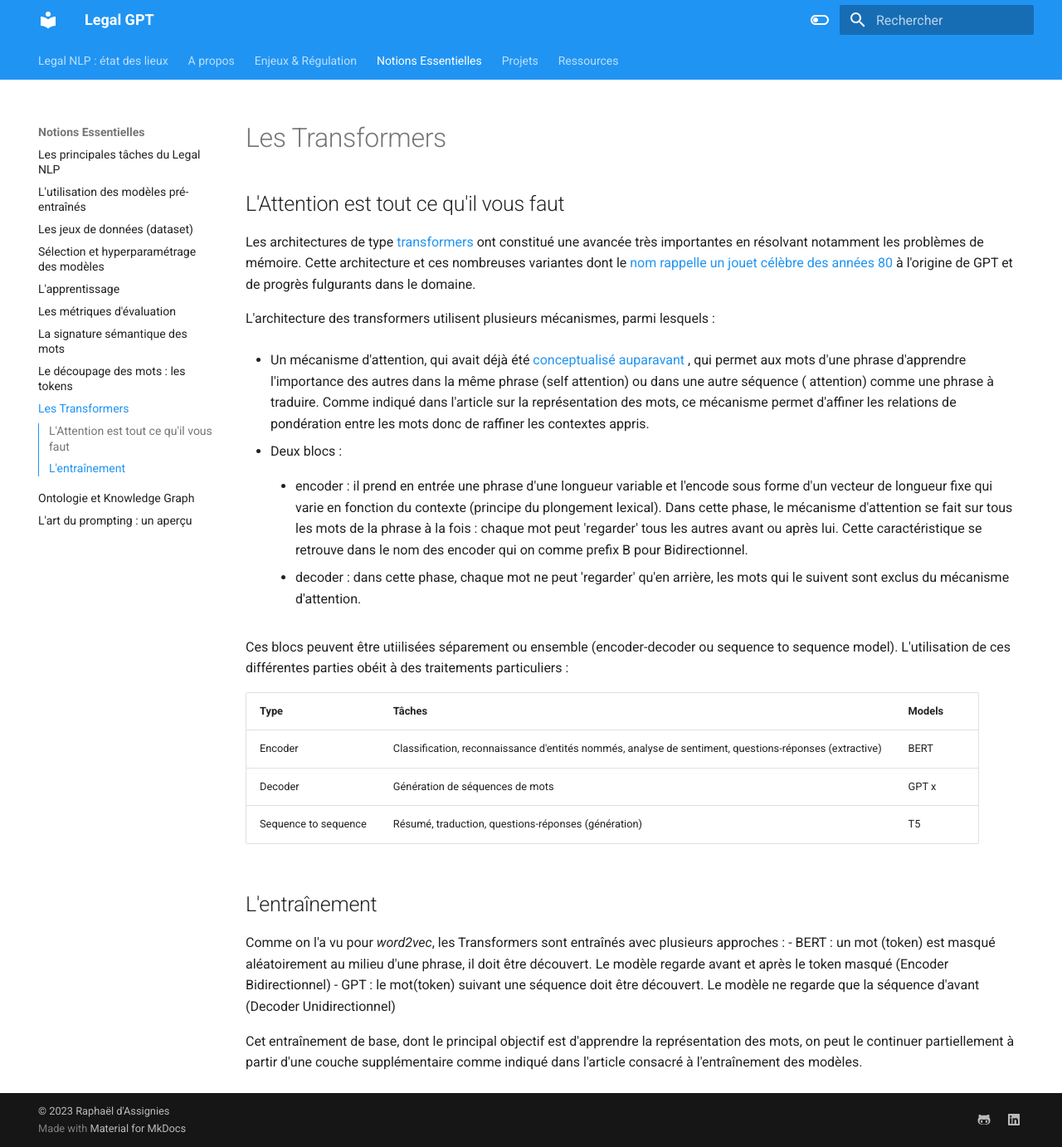
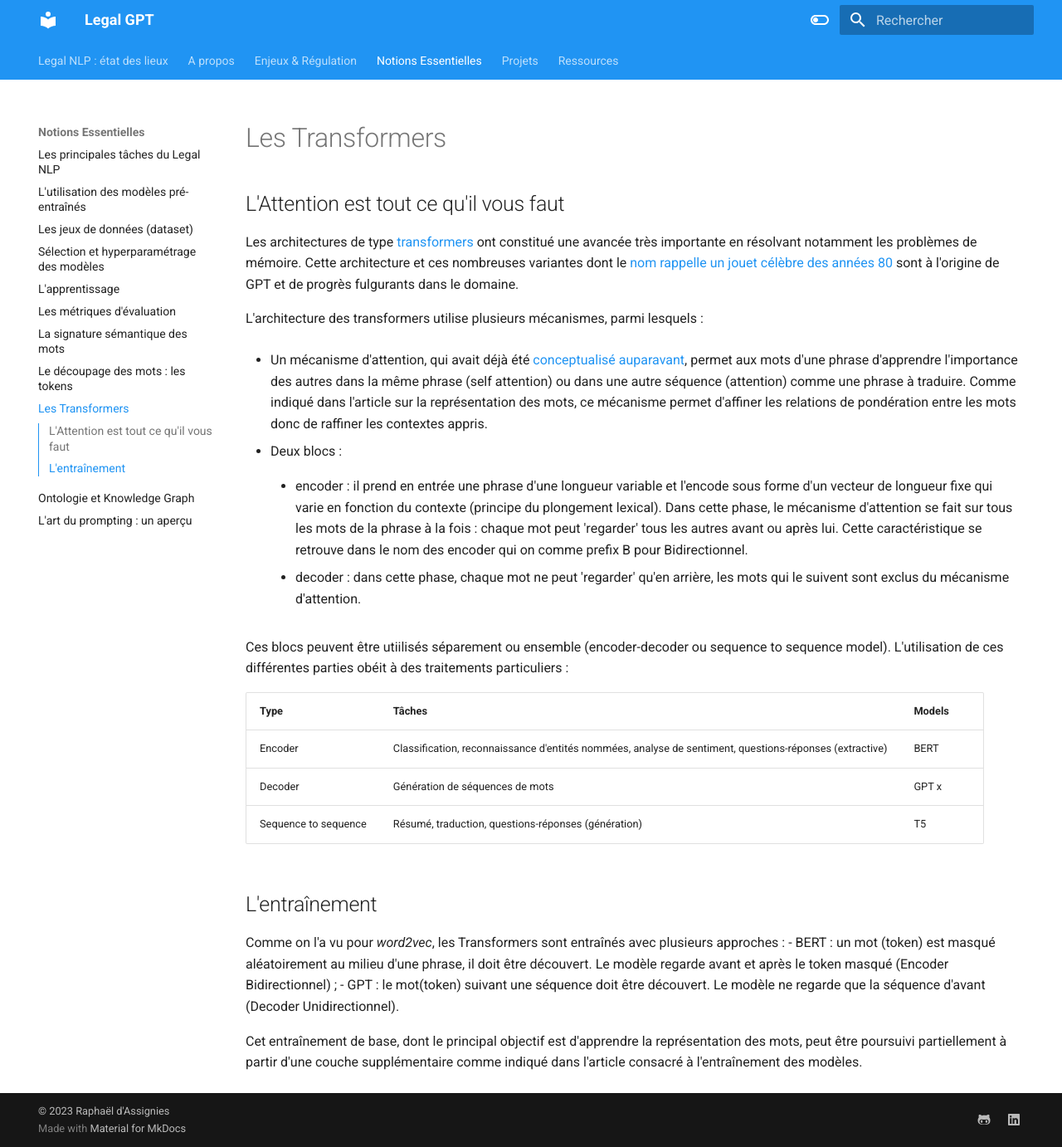
Before and after one commit to rdassignies/legalgpt, an MkDocs documentation site: the page built from docs/Notions_Essentielles/7_Transformers.md, in a window 1280 px wide and 1382 px high. Shown: the whole window at 83% size. Built offline with MkDocs 1.6.1 and Material for MkDocs 9.7.7, drawn with Linux system fonts in a browser that asks for light colours; a script that is not in the unit is left out.

Commit message:
mise en forme 1

```diff
--- a/docs/Notions_Essentielles/7_Transformers.md
+++ b/docs/Notions_Essentielles/7_Transformers.md
@@ -3,11 +3,11 @@
 ## L'Attention est tout ce qu'il vous faut
 
 
-Les architectures de type [transformers](https://arxiv.org/abs/1706.03762) ont constitué une avancée très importantes en résolvant notamment les problèmes de mémoire. Cette architecture et ces nombreuses variantes dont le [nom rappelle un jouet célèbre des années 80](https://www.google.com/search?q=80%27s+transformers+toys&oq=80%27s+transfo&aqs=chrome.1.0i19i512l2j69i57j0i19i512l7.4930j0j15&sourceid=chrome&ie=UTF-8) à l'origine de GPT et de progrès fulgurants dans le domaine.
+Les architectures de type [transformers](https://arxiv.org/abs/1706.03762) ont constitué une avancée très importante en résolvant notamment les problèmes de mémoire. Cette architecture et ces nombreuses variantes dont le [nom rappelle un jouet célèbre des années 80](https://www.google.com/search?q=80%27s+transformers+toys&oq=80%27s+transfo&aqs=chrome.1.0i19i512l2j69i57j0i19i512l7.4930j0j15&sourceid=chrome&ie=UTF-8) sont à l'origine de GPT et de progrès fulgurants dans le domaine.
 
-L'architecture des transformers utilisent plusieurs mécanismes, parmi lesquels :
+L'architecture des transformers utilise plusieurs mécanismes, parmi lesquels :
 
-- Un mécanisme d'attention, qui avait déjà été [conceptualisé auparavant](https://arxiv.org/pdf/1409.0473.pdf) , qui permet aux mots d'une phrase d'apprendre l'importance des autres dans la même phrase (self attention) ou dans une autre séquence ( attention) comme une phrase à traduire. Comme indiqué dans l'article sur la représentation des mots, ce mécanisme permet d'affiner les relations de pondération entre les mots donc de raffiner les contextes appris.
+- Un mécanisme d'attention, qui avait déjà été [conceptualisé auparavant](https://arxiv.org/pdf/1409.0473.pdf), permet aux mots d'une phrase d'apprendre l'importance des autres dans la même phrase (self attention) ou dans une autre séquence (attention) comme une phrase à traduire. Comme indiqué dans l'article sur la représentation des mots, ce mécanisme permet d'affiner les relations de pondération entre les mots donc de raffiner les contextes appris.
 
 - Deux blocs :
 
@@ -15,18 +15,18 @@
 
 	- decoder : dans cette phase, chaque mot ne peut 'regarder' qu'en arrière, les mots qui le suivent sont exclus du mécanisme d'attention.
 
-Ces blocs peuvent être utiilisées séparement ou ensemble (encoder-decoder ou sequence to sequence model). L'utilisation de ces différentes parties obéit à des traitements particuliers :
+Ces blocs peuvent être utiilisés séparement ou ensemble (encoder-decoder ou sequence to sequence model). L'utilisation de ces différentes parties obéit à des traitements particuliers :
 
 |Type | Tâches | Models |
 | -------- | ------ | ------|
-| Encoder | Classification, reconnaissance d'entités nommés, analyse de sentiment, questions-réponses (extractive) | BERT |
+| Encoder | Classification, reconnaissance d'entités nommées, analyse de sentiment, questions-réponses (extractive) | BERT |
 | Decoder | Génération de séquences de mots | GPT x |
 | Sequence to sequence | Résumé, traduction, questions-réponses (génération) | T5
 
 ## L'entraînement
 
 Comme on l'a vu pour *word2vec*, les Transformers sont entraînés avec plusieurs approches :
-- BERT : un mot (token) est masqué aléatoirement au milieu d'une phrase, il doit être découvert. Le modèle regarde avant et après le token masqué (Encoder Bidirectionnel)
-- GPT : le mot(token) suivant une séquence doit être découvert. Le modèle ne regarde que la séquence d'avant (Decoder Unidirectionnel)
+- BERT : un mot (token) est masqué aléatoirement au milieu d'une phrase, il doit être découvert. Le modèle regarde avant et après le token masqué (Encoder Bidirectionnel) ;
+- GPT : le mot(token) suivant une séquence doit être découvert. Le modèle ne regarde que la séquence d'avant (Decoder Unidirectionnel).
 
-Cet entraînement de base, dont le principal objectif est d'apprendre la représentation des mots, on peut le continuer partiellement à partir d'une couche supplémentaire comme indiqué dans l'article consacré à l'entraînement des modèles.
+Cet entraînement de base, dont le principal objectif est d'apprendre la représentation des mots,  peut être poursuivi partiellement à partir d'une couche supplémentaire comme indiqué dans l'article consacré à l'entraînement des modèles.
```
